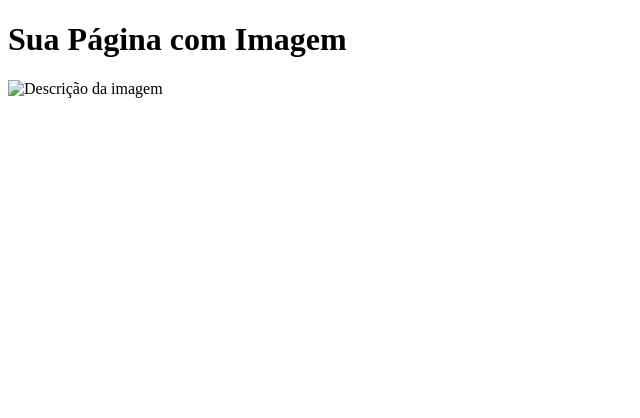
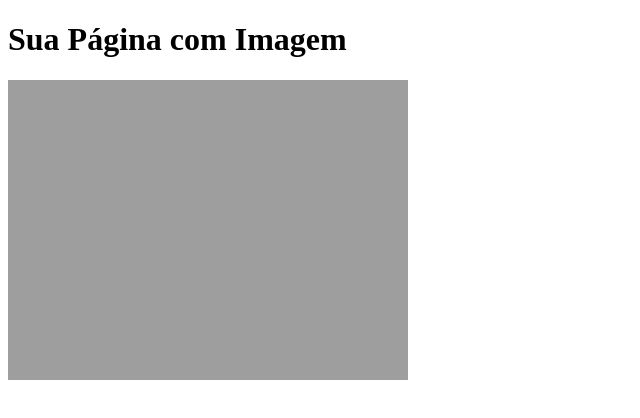
Before and after one commit to lpereira36/mtqueer, a plain HTML site: page index.html in a window 1280 px wide. Shown: the whole page, without its empty margins (0-640 px from the left). Drawn offline with Linux system fonts and the light colour scheme; the site is published under a folder, as on GitHub Pages, so addresses that start at the root find nothing.

Commit message:
Update index.html

```diff
--- a/index.html
+++ b/index.html
@@ -10,7 +10,7 @@
     <h1>Sua Página com Imagem</h1>
 
     <!-- Substitua o caminho abaixo pelo caminho real da sua imagem -->
-    <img src="/mtqueer/sitemanutencao.png" alt="Descrição da imagem">
+    <img src="mtqueer/sitemanutencao.png" alt="Descrição da imagem">
 
 </body>
 </html>
```
